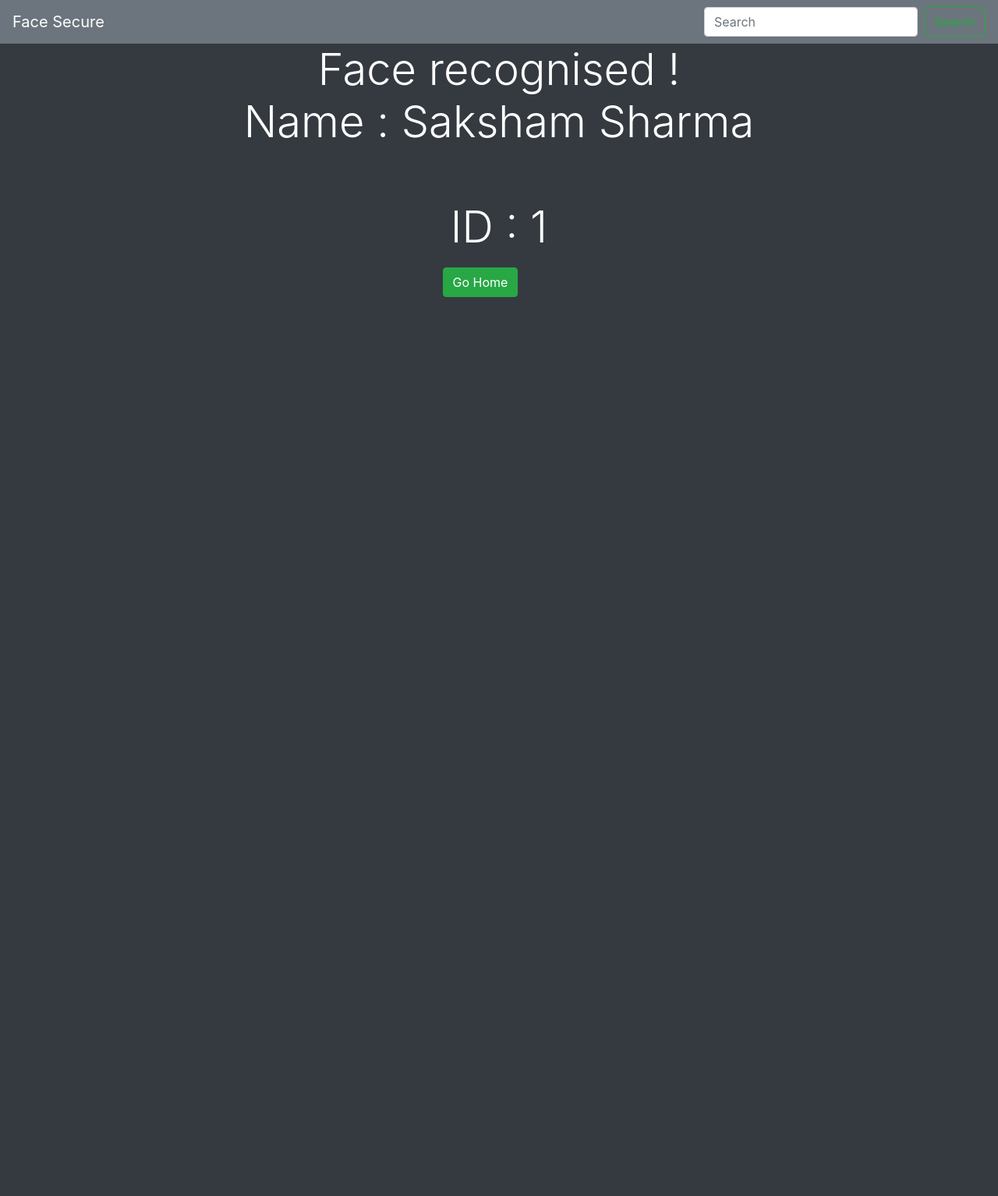
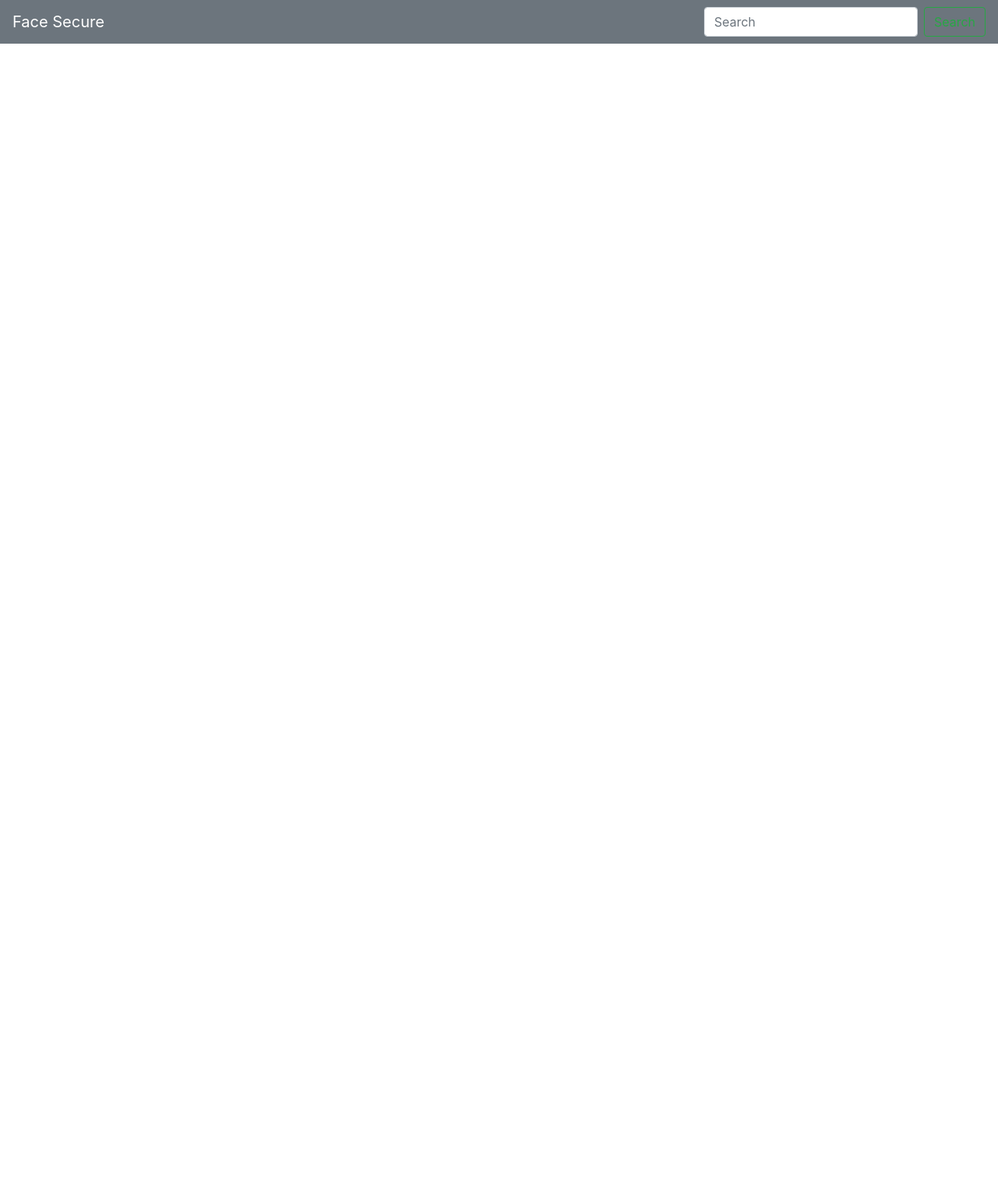
Before and after one commit to sakshamsahore2811/Face-Secure, a Flask app: page /recognised in a window 1280 px wide. Shown: the whole page at 78% size. After the commit the page ends 56 px from the top, so only its background shows below. Run offline with Flask 3, Linux system fonts and the light colour scheme.

Commit message:
Update recognised.html

```diff
--- a/templates/recognised.html
+++ b/templates/recognised.html
@@ -19,31 +19,6 @@
           </nav>
     </head>
     <body>
-        <div class="bg-dark display-4 text-white text-center">
-            Face recognised ! </br>
 
-            Name : Saksham Sharma</br>
-        </br>
-            ID : 1
-        </br>
-    <a type="button" class="mr-5  btn btn-success" href="/">Go Home</a>
-    </br>
-    </br>
-    </br>
-    </br>
-    </br>
-    </br>
-    </br>
-    </br>
-    </br>
-    </br>
-    </br>
-    </br>
-    </br>
-    </br>
-    </br>
-    </br>
-    </br>
-    </br>
     </body>
 </html>
```
